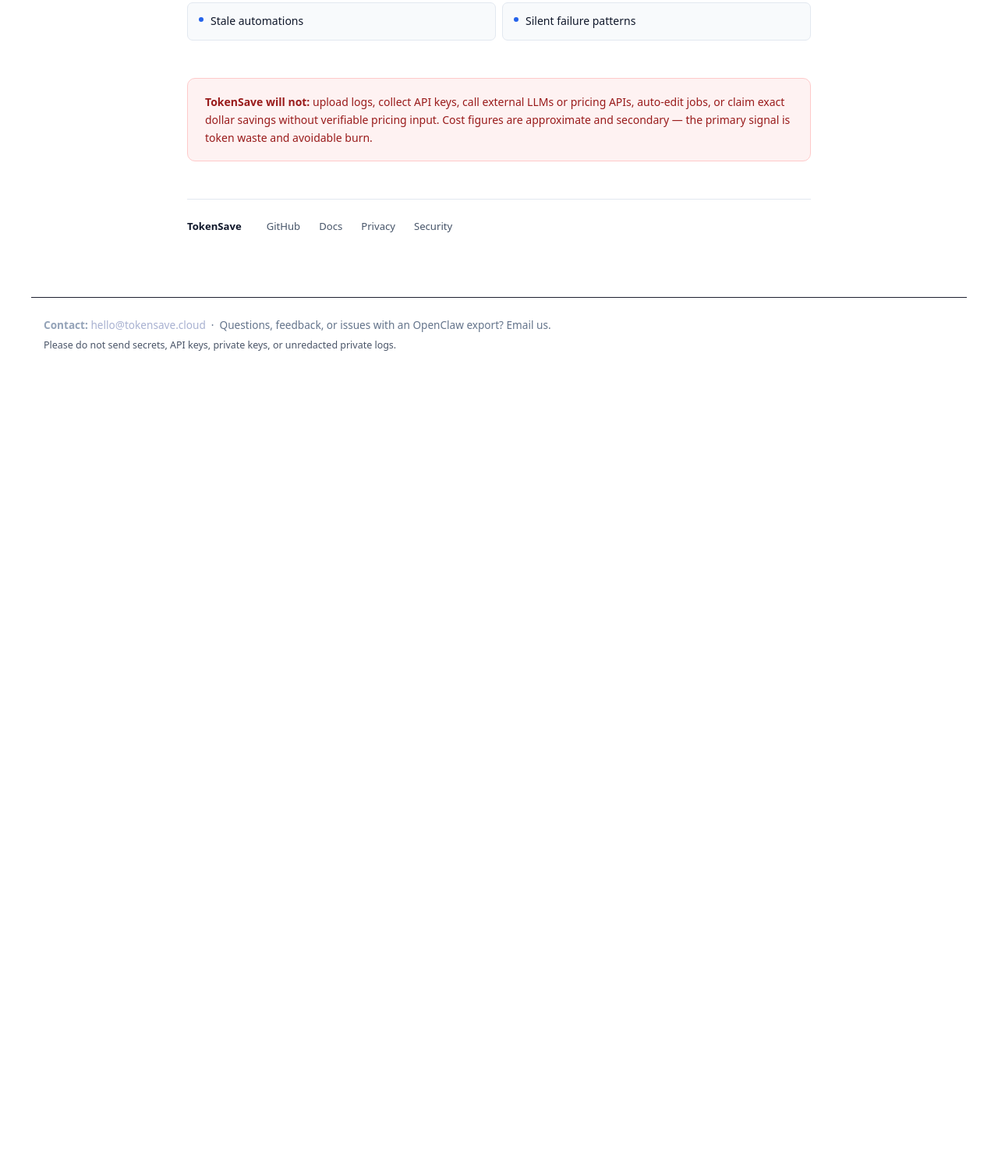
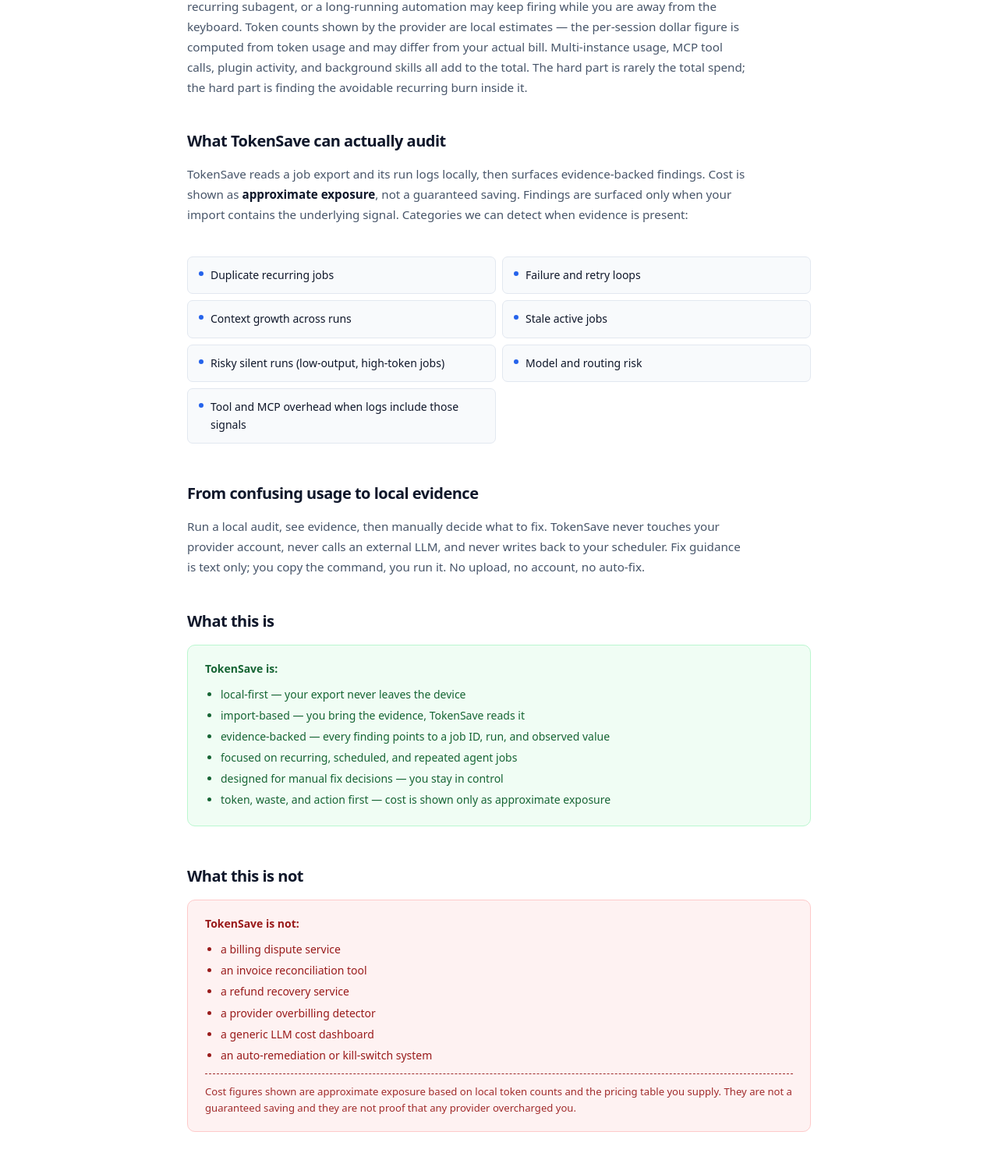
Before and after one commit to choosenobody/TokenSave, a website built with Vite: page index.html in a window 1280 px wide. Shown: the part 1004-2501 px from the top of the page at 78% size. Before the commit the page ends 1488 px from the top, so only its background shows below. Built offline with nearby package versions, Linux system fonts and the light colour scheme.

Commit message:
site: refine homepage copy around recurring AI agent job waste (#160)
Refine the public-facing homepage messaging so TokenSave is positioned
as a local-first recurring AI agent job waste audit, not as a billing
dispute, refund, or overbilling recovery product.

Why this change
- Recent public discussion around AI billing opacity and Claude Code
  cost surprises is treated as a narrative hook only. The product claim
  stays narrower: TokenSave helps users locally inspect recurring AI
  agent jobs and run logs for avoidable recurring token waste when
  imported evidence supports it.
- The previous hero listed six bullet patterns; this PR replaces that
  block with explicit sections explaining (1) why AI agent costs are
  hard to see, (2) what TokenSave can actually audit, (3) what this is,
  and (4) what this is not.

Scope
- Marketing copy only. Single file: index.html.
- No parser, domain, rules, advisory, pricing, or fixes changes.
- No package.json / package-lock.json / dependency changes.
- No docs/, README, src/, tests/, or app/ changes.
- No new network calls, telemetry, analytics, file writes, API key
  collection, or export/share/download features.

Forbidden phrases scan
- Confirmed no use of: 8 silent agent burn patterns, Top 8, Eight ways,
  finds overbilling, get refunds, recover AI spend, prove vendor billing.
- Mentions of 'overbilling', 'refund', 'invoice reconciliation',
  'kill-switch' are all inside the explicit 'What this is not' block.

Validation
- npm run build: PASS (vite 5.4.21, 12 modules, 880ms)
- npm test: PASS (17 files / 695 tests, no-network test included)

Co-authored-by: Hermes Cat <hermes@tokensave.cloud>

```diff
--- a/index.html
+++ b/index.html
@@ -4,15 +4,15 @@
   <meta charset="UTF-8">
   <meta name="viewport" content="width=device-width, initial-scale=1.0">
   <title>TokenSave — Local-first Agent Job Waste Audit</title>
-  <meta name="description" content="Local-first recurring AI agent job waste audit tool. Find duplicate jobs, retry loops, stale automations, routing waste, and silent failure patterns.">
+  <meta name="description" content="Local-first recurring AI agent job waste audit. Inspect your imported scheduled and repeated agent runs, see evidence, then manually decide what to fix.">
   <link rel="canonical" href="https://tokensave.cloud/">
   <meta property="og:title" content="TokenSave — Local-first Agent Job Waste Audit">
-  <meta property="og:description" content="Find duplicate jobs, retry loops, stale automations, routing/model waste, context bloat, and silent failure patterns before they quietly burn tokens.">
+  <meta property="og:description" content="Find recurring AI agent jobs that quietly waste tokens before the waste compounds. Local-first. Evidence-backed. Manual fix only.">
   <meta property="og:type" content="website">
   <meta property="og:url" content="https://tokensave.cloud/">
   <meta name="twitter:card" content="summary">
   <meta name="twitter:title" content="TokenSave — Local-first Agent Job Waste Audit">
-  <meta name="twitter:description" content="Local-first recurring AI agent job waste audit tool. Find duplicate jobs, retry loops, stale automations, routing waste, and silent failure patterns.">
+  <meta name="twitter:description" content="Find recurring AI agent jobs that quietly waste tokens before the waste compounds. Local-first. Evidence-backed. Manual fix only.">
 
   <style>
     /* ── Design tokens ──────────────────────────────────────── */
@@ -100,18 +100,18 @@
     }
 
     h1 {
-      font-size: clamp(2.2rem, 5vw, 3rem);
+      font-size: clamp(1.8rem, 4vw, 2.6rem);
       font-weight: 800;
-      letter-spacing: -0.04em;
-      line-height: 1.05;
+      letter-spacing: -0.035em;
+      line-height: 1.12;
       margin-bottom: 14px;
       color: var(--text);
     }
 
     .hero-tagline {
-      font-size: clamp(1.05rem, 2.5vw, 1.2rem);
+      font-size: clamp(1.02rem, 2.5vw, 1.15rem);
       color: var(--text-muted);
-      max-width: 620px;
+      max-width: 660px;
       margin-bottom: 32px;
       line-height: 1.65;
     }
@@ -193,7 +193,21 @@
       font-size: 1.25rem;
       font-weight: 700;
       letter-spacing: -0.025em;
-      margin-bottom: 16px;
+      margin-bottom: 14px;
+      color: var(--text);
+    }
+
+    .section-body {
+      font-size: 0.95rem;
+      color: var(--text-muted);
+      line-height: 1.7;
+      margin-bottom: 40px;
+      max-width: 720px;
+    }
+
+    .section-body em {
+      font-style: normal;
+      font-weight: 600;
       color: var(--text);
     }
 
@@ -283,6 +297,28 @@
       line-height: 1.65;
     }
 
+    .boundary-ok {
+      background: var(--green-bg);
+      border-color: #bbf7d0;
+      color: var(--green-text);
+    }
+
+    .boundary-list {
+      list-style: disc;
+      padding-left: 20px;
+      margin-top: 10px;
+    }
+
+    .boundary-list li { margin-bottom: 4px; }
+
+    .boundary-note {
+      margin-top: 12px;
+      padding-top: 12px;
+      border-top: 1px dashed currentColor;
+      font-size: 0.82rem;
+      opacity: 0.92;
+    }
+
     /* ── Footer ──────────────────────────────────────────────── */
     .footer {
       border-top: 1px solid var(--border);
@@ -325,10 +361,10 @@
 
     <!-- Hero -->
     <div class="eyebrow">Local-first &nbsp;&middot;&nbsp; No telemetry &nbsp;&middot;&nbsp; No external API calls</div>
-    <h1>TokenSave</h1>
+    <h1>Find recurring AI agent jobs that quietly waste tokens before the waste compounds.</h1>
     <p class="hero-tagline">
-      Local-first recurring AI agent job waste audit.<br>
-      Find duplicate jobs, retry loops, stale automations, routing/model waste, context bloat, and silent failure patterns before they quietly burn tokens.
+      Audit scheduled and repeated agent runs locally, with evidence before manual fixes.<br>
+      TokenSave helps you find avoidable recurring agent waste in your own imported logs. It does not prove vendor overbilling.
     </p>
 
     <!-- CTAs -->
@@ -348,6 +384,7 @@
       <div class="trust-item">No external API calls</div>
       <div class="trust-item">No auto-remediation</div>
       <div class="trust-item">Evidence-backed manual fixes</div>
+      <div class="trust-item">No upload. No account.</div>
     </div>
 
     <!-- How it works -->
@@ -375,8 +412,24 @@
       </div>
     </div>
 
-    <!-- What it audits -->
-    <h2>What it audits</h2>
+    <!-- Why AI agent costs become hard to see -->
+    <h2>Why AI agent costs become hard to see</h2>
+    <p class="section-body">
+      Agent jobs can keep consuming tokens in the background before you notice. A scheduled cron, a recurring
+      subagent, or a long-running automation may keep firing while you are away from the keyboard. Token counts
+      shown by the provider are local estimates &mdash; the per-session dollar figure is computed from token usage
+      and may differ from your actual bill. Multi-instance usage, MCP tool calls, plugin activity, and
+      background skills all add to the total. The hard part is rarely the total spend; the hard part is finding
+      the avoidable recurring burn inside it.
+    </p>
+
+    <!-- What TokenSave can actually audit -->
+    <h2>What TokenSave can actually audit</h2>
+    <p class="section-body">
+      TokenSave reads a job export and its run logs locally, then surfaces evidence-backed findings.
+      Cost is shown as <em>approximate exposure</em>, not a guaranteed saving. Findings are surfaced only when
+      your import contains the underlying signal. Categories we can detect when evidence is present:
+    </p>
     <div class="audit-grid">
       <div class="audit-item">
         <div class="audit-dot"></div>
@@ -384,29 +437,68 @@
       </div>
       <div class="audit-item">
         <div class="audit-dot"></div>
-        <span>Retry loops</span>
+        <span>Failure and retry loops</span>
       </div>
       <div class="audit-item">
         <div class="audit-dot"></div>
-        <span>Context bloat</span>
+        <span>Context growth across runs</span>
       </div>
       <div class="audit-item">
         <div class="audit-dot"></div>
-        <span>Model / routing waste</span>
+        <span>Stale active jobs</span>
       </div>
       <div class="audit-item">
         <div class="audit-dot"></div>
-        <span>Stale automations</span>
+        <span>Risky silent runs (low-output, high-token jobs)</span>
       </div>
       <div class="audit-item">
         <div class="audit-dot"></div>
-        <span>Silent failure patterns</span>
+        <span>Model and routing risk</span>
+      </div>
+      <div class="audit-item">
+        <div class="audit-dot"></div>
+        <span>Tool and MCP overhead when logs include those signals</span>
       </div>
     </div>
 
-    <!-- Boundary statement -->
+    <!-- From confusing usage to local evidence -->
+    <h2>From confusing usage to local evidence</h2>
+    <p class="section-body">
+      Run a local audit, see evidence, then manually decide what to fix. TokenSave never touches your provider
+      account, never calls an external LLM, and never writes back to your scheduler. Fix guidance is text only;
+      you copy the command, you run it. No upload, no account, no auto-fix.
+    </p>
+
+    <!-- What this is -->
+    <h2>What this is</h2>
+    <div class="boundary boundary-ok">
+      <strong>TokenSave is:</strong>
+      <ul class="boundary-list">
+        <li>local-first &mdash; your export never leaves the device</li>
+        <li>import-based &mdash; you bring the evidence, TokenSave reads it</li>
+        <li>evidence-backed &mdash; every finding points to a job ID, run, and observed value</li>
+        <li>focused on recurring, scheduled, and repeated agent jobs</li>
+        <li>designed for manual fix decisions &mdash; you stay in control</li>
+        <li>token, waste, and action first &mdash; cost is shown only as approximate exposure</li>
+      </ul>
+    </div>
+
+    <!-- What this is not -->
+    <h2>What this is not</h2>
     <div class="boundary">
-      <strong>TokenSave will not:</strong> upload logs, collect API keys, call external LLMs or pricing APIs, auto-edit jobs, or claim exact dollar savings without verifiable pricing input. Cost figures are approximate and secondary — the primary signal is token waste and avoidable burn.
+      <strong>TokenSave is not:</strong>
+      <ul class="boundary-list">
+        <li>a billing dispute service</li>
+        <li>an invoice reconciliation tool</li>
+        <li>a refund recovery service</li>
+        <li>a provider overbilling detector</li>
+        <li>a generic LLM cost dashboard</li>
+        <li>an auto-remediation or kill-switch system</li>
+      </ul>
+      <div class="boundary-note">
+        Cost figures shown are approximate exposure based on local token counts and the pricing table you
+        supply. They are not a guaranteed saving and they are not proof that any provider overcharged you.
+      </div>
     </div>
 
     <!-- Footer -->
```
